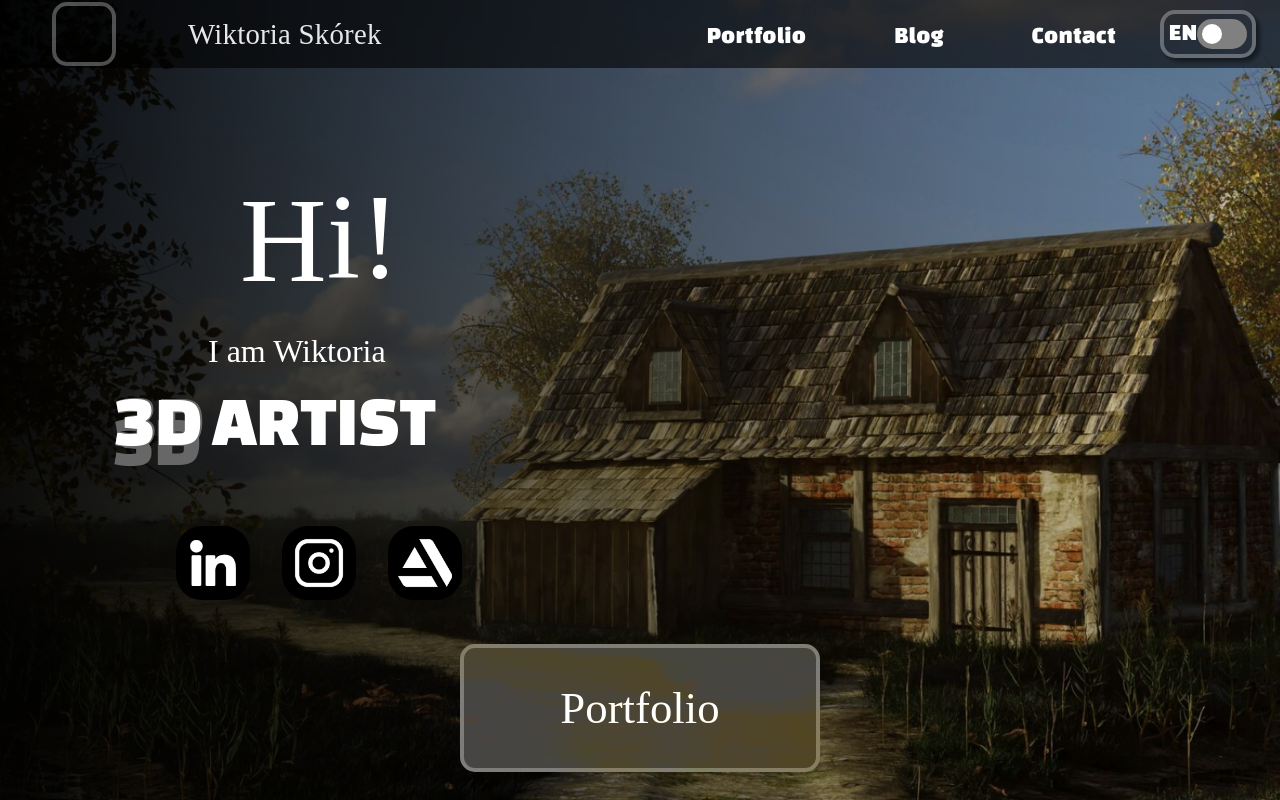
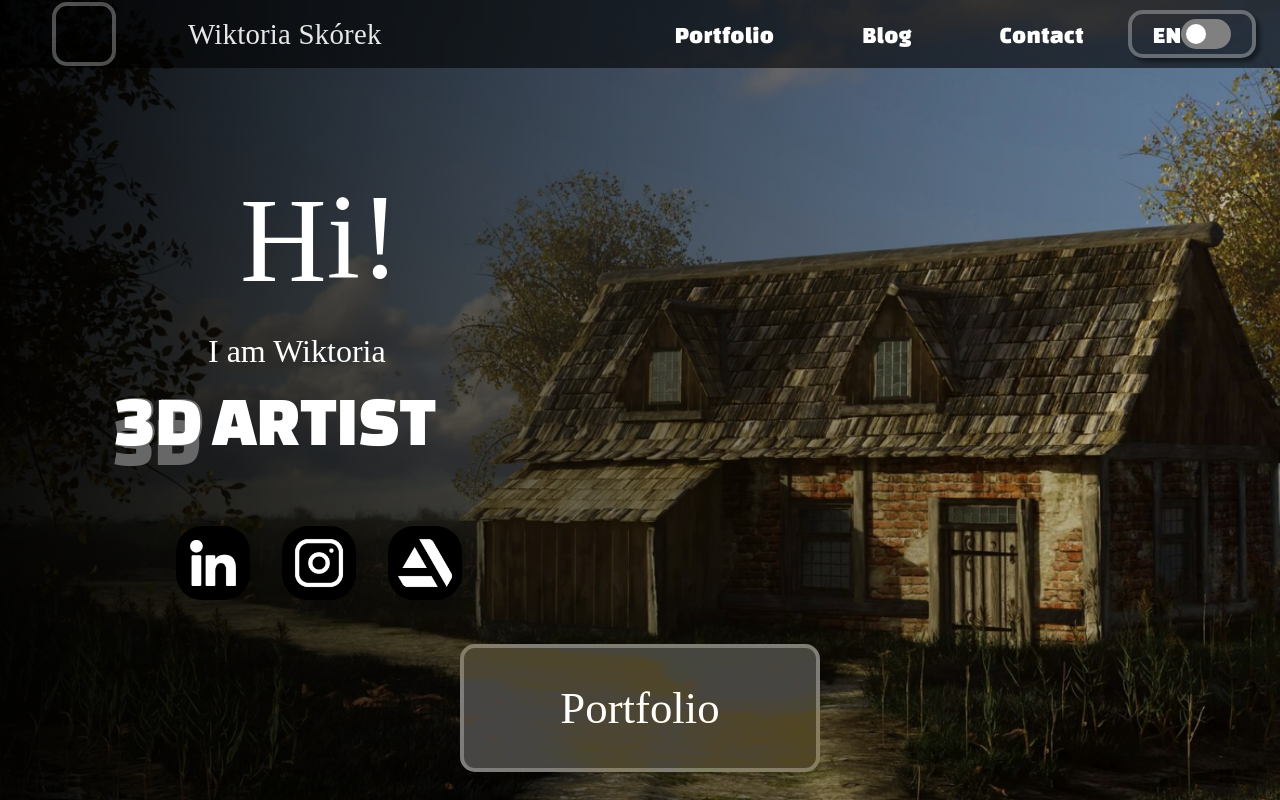
Before and after one commit to s-jez/Portfolio-3DArist, a React (Create React App) app: page / in a window 1280 px wide. Shown: the top 800 px of the page. Built offline with nearby package versions, Linux system fonts and the light colour scheme; a web font is replaced by a local one.

Commit message:
add to switch styles..

```diff
--- a/src/components/Navbar/Navbar.module.css
+++ b/src/components/Navbar/Navbar.module.css
@@ -15,6 +15,9 @@
   padding: 15px 20px;
   margin: 0 1.5rem;
   font-family: "Changa One", cursive;
+}
+.nav-link {
+  display: flex;
 }
 .nav .nav-link::after {
   position: absolute;
@@ -50,6 +53,7 @@
   font-weight: 400;
   font-family: "Merienda One", "cursive";
   font-weight: 400;
+  white-space: nowrap;
 }
 .nav-title__artist {
   opacity: 90%;
@@ -79,20 +83,6 @@
   height: 3.5rem;
   border-radius: 50%;
   background: #474747;
-}
-.nav-language {
-  display: flex;
-  justify-content: center;
-  align-items: center;
-  width: 6rem;
-  height: 3rem;
-  color: white;
-  border: 4px solid rgba(255, 255, 255, 0.3);
-  box-shadow: 4px 4px 4px rgba(0, 0, 0, 0.46);
-  border-radius: 15px;
-  padding: 1rem;
-  margin: 1rem 0;
-  cursor: pointer;
 }
 .mobile-nav {
   display: none;
@@ -194,9 +184,6 @@
   .nav-title a {
     margin: 0;
   }
-  .nav-language {
-    margin-right: 1rem;
-  }
 }
 @media (max-width: 968px) {
   .nav-title {
--- a/src/components/Navbar/Navbar.tsx
+++ b/src/components/Navbar/Navbar.tsx
@@ -74,9 +74,7 @@ const Navbar = ({ isSubPage }: INavbar) => {
             </li>
           )}
           <li className={styles["nav-item"]}>
-            <div className={styles["nav-language"]}>
-              <LanguageSwitch />
-            </div>
+            <LanguageSwitch />
           </li>
         </div>
         <li className={styles["mobile-nav"]}>
--- a/src/components/SwitchLanguage/LanguageSwitch.module.css
+++ b/src/components/SwitchLanguage/LanguageSwitch.module.css
@@ -1,5 +1,16 @@
 .language-switch {
   display: flex;
+  justify-content: center;
+  align-items: center;
+  width: 8rem;
+  height: 3rem;
+  color: white;
+  border: 4px solid rgba(255, 255, 255, 0.3);
+  box-shadow: 4px 4px 4px rgba(0, 0, 0, 0.46);
+  border-radius: 15px;
+  padding: 1rem;
+  margin: 1rem 0;
+  cursor: pointer;
 }
 
 .switch {
@@ -36,5 +47,5 @@
   transform: translateX(-100%);
 }
 .label:active:after {
-  width: 40px;
+  width: 20px;
 }
--- a/src/hooks/useOnClickOutside.ts
+++ b/src/hooks/useOnClickOutside.ts
@@ -1,16 +1,25 @@
-import React, { SyntheticEvent, useEffect } from "react";
+import {useEffect, RefObject} from "react";
+import styles from "components/Navbar/Navbar.module.css";
 
-export const useOnClickOutside = (ref: React.RefObject<HTMLDivElement>, handler: (event: SyntheticEvent) => void) => {
+
+const useOnClickOutside = (ref: RefObject<HTMLDivElement>, handler: () => void) => {
   useEffect(() => {
-    const listener = (event: any) => {
-      if (!ref.current || ref.current.contains(event.target)) {
+    const listener = (event: MouseEvent | TouchEvent) => {
+      if (!ref.current || ref.current.contains(event.target as Node)) {
         return;
       }
-      handler(event);
+      if (event.target instanceof HTMLDivElement && event.target.classList.contains(styles["mobile-nav"])) {
+        return;
+      }
+      handler();
     };
+
     document.addEventListener("mousedown", listener);
+    document.addEventListener("touchstart", listener);
+
     return () => {
       document.removeEventListener("mousedown", listener);
+      document.removeEventListener("touchstart", listener);
     };
   }, [ref, handler]);
 };
```
